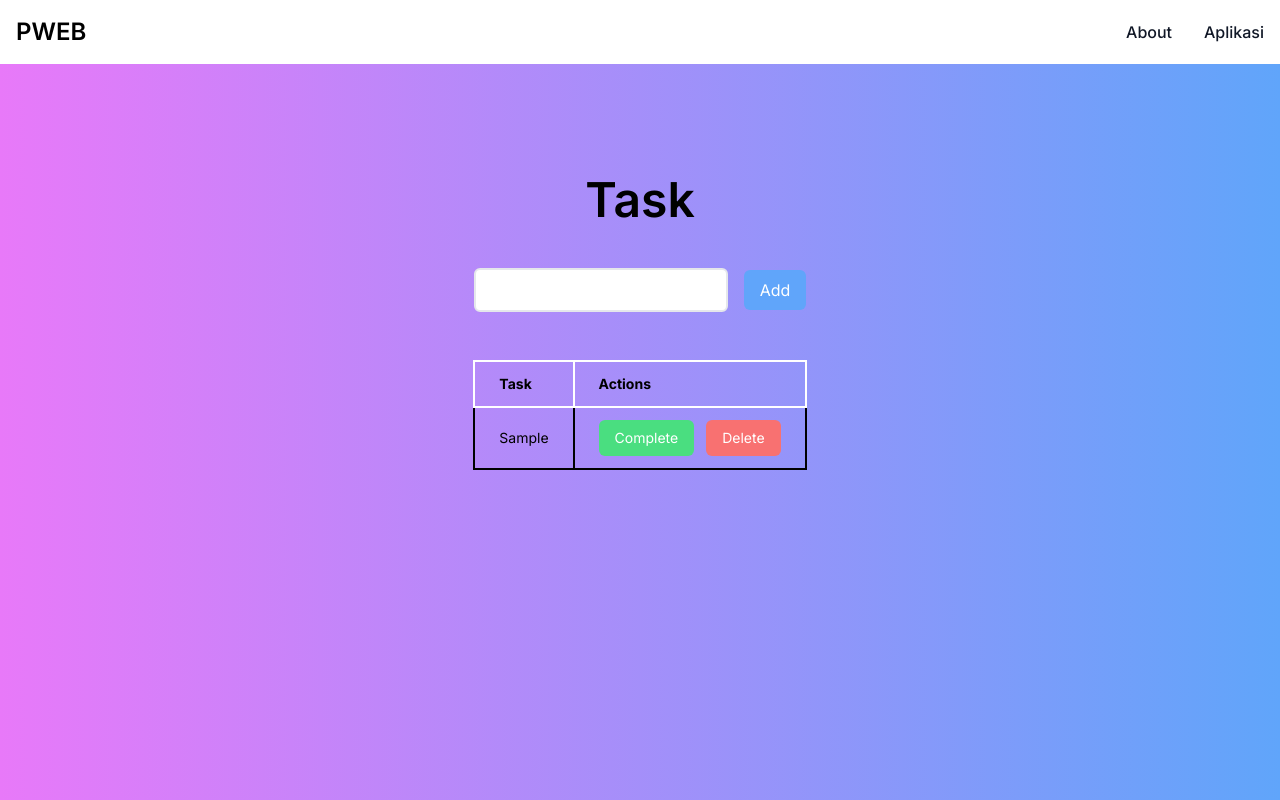
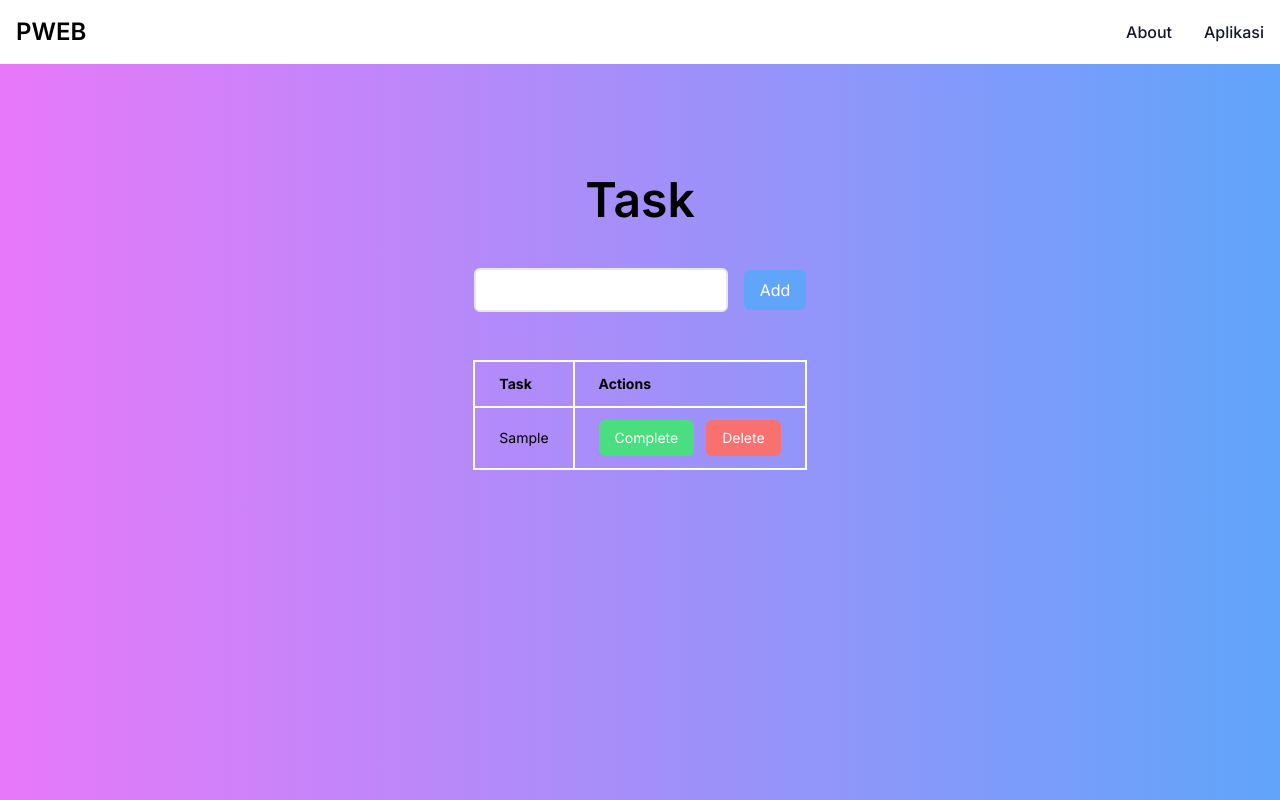
Before and after one commit to Cleign1/next-labti-50421867, a Next.js app: page /aplikasi in a window 1280 px wide. Both pictures are taken after typing "Sample" into the empty fields and a click on the button "Add". Shown: the top 800 px of the page. Built offline with nearby package versions, Linux system fonts and the light colour scheme.

Commit message:
changes aplikasi minor

```diff
--- a/pages/aplikasi.js
+++ b/pages/aplikasi.js
@@ -55,8 +55,8 @@ const ToDo = () => {
                         <tbody>
                             {todos.map((todo, index) => (
                                 <tr key={index} className={todo.completed ? 'line-through text-gray-400' : ''}>
-                                    <td className="border border-black border-2 px-6 py-3">{todo.text}</td>
-                                    <td className="border border-black border-2 px-6 py-3 space-x-3">
+                                    <td className="border-white border-2 px-6 py-3">{todo.text}</td>
+                                    <td className="border-white border-2 px-6 py-3 space-x-3">
                                         <button onClick={() => toggleCompleted(index)} className="bg-green-400 text-white px-4 py-2 rounded-md hover:bg-green-500">Complete</button>
                                         <button onClick={() => deleteToDo(index)} className="bg-red-400 text-white px-4 py-2 rounded-md hover:bg-red-500">Delete</button>
                                     </td>
```
